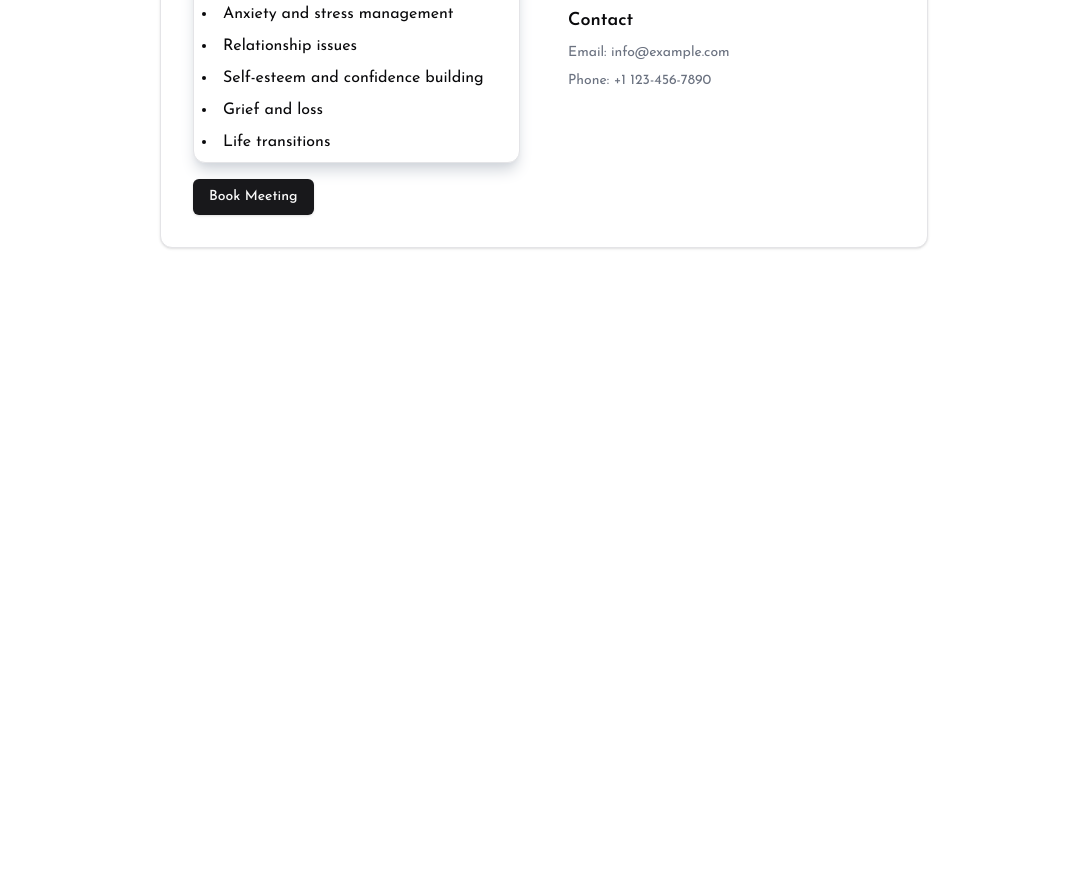
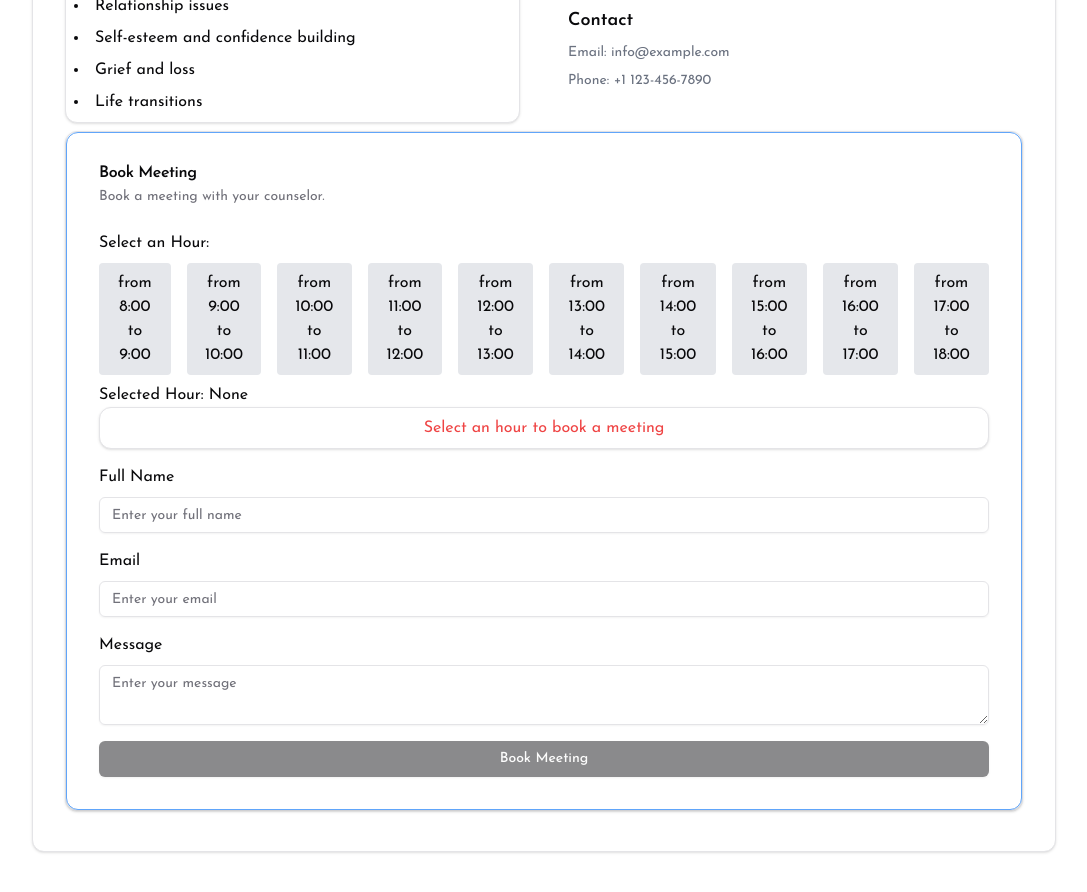
Before and after one commit to Francis-Mwaniki/Mental-health, a Next.js app: page /counselor/1 in a window 1280 px wide. Shown: the part 420-1312 px from the top of the page, without its empty margins (96-1183 px from the left). Before the commit the page ends 800 px from the top, so only its background shows below. Built offline with nearby package versions, Linux system fonts and the light colour scheme.

Commit message:
ook better

```diff
--- a/app/counselor/[id]/page.tsx
+++ b/app/counselor/[id]/page.tsx
@@ -1,11 +1,26 @@
 "use client";
 import { Button } from "@/components/ui/button"
 import Link from "next/link"
-import { Card } from "@/components/ui/card"
-import React, { use, useEffect } from "react"
+import { Card, CardContent, CardDescription, CardHeader, CardTitle } from "@/components/ui/card"
+import React, { use, useEffect, useState } from "react"
 import { Loader2 } from "lucide-react";
 import { useRouter } from "next/navigation";
-
+import { Input } from "@/components/ui/input";
+import { Textarea } from "@/components/ui/textarea";
+import { Label } from "@radix-ui/react-label";
+import toast from "react-hot-toast";
+interface Request {
+  id: number;
+  name: string;
+  email: string;
+  message: string;
+  hour: number;
+  counselorEmail: string;
+  counselorName: string;
+  shareMeetingLink: string;
+  isAccepted: boolean;
+  conselorId: number;
+}
 type Props = {
     params: {
         id: string;
@@ -30,6 +45,178 @@ export default function Component({params}: Props) {
   const router = useRouter();
     const { id } = params;
  const [isLoading, setIsLoading] = React.useState<boolean>(true)
+ const [selectedHour, setSelectedHour] = useState<number | null>(null);
+ const [isCheckingHour, setIsCheckingHour] = useState(false);
+ const [isUpdating, setIsUpdating] = useState(false);
+ const [bookingMessage, setBookingMessage] = useState('');
+ const [isBooking, setIsBooking] = useState(false);
+ const [isBookingSuccess, setIsBookingSuccess] = useState('');
+ const [isBookingError, setIsBookingError] = useState('');
+ const [isBookingInfo, setIsBookingInfo] = useState(false);
+ const [bookingEmail, setBookingEmail] = useState('');
+ const [bookingName, setBookingName] = useState('');
+ const [requests, setRequests] = useState<Request[]>([]);
+ const [isFetchingRequests, setIsFetchingRequests] = useState(false);
+ const availableHours = Array.from({ length: 10 }, (_, index) => index + 8)
+  const [user, setUser] = useState<Counselor>({
+    id: '',
+    name: '',
+    bio: '',
+    specialization: [],
+    organization: '',
+    availability: [],
+    location: '',
+    contact: {
+        email: '',
+        phone: '',
+    }
+});
+
+
+   //fetching all requests booked by user
+   const fetchRequests = async () => {
+    setIsFetchingRequests(true)
+    const res = await fetch(`/api/admin/counselors/requests`, {
+      method: 'POST',
+      headers: {
+        'Content-Type': 'application/json'
+      },
+      body: JSON.stringify({ id })
+    });
+
+    const data = await res.json();
+    console.log("request",data);
+
+    if (data.status === 200) {
+      const requests: Request[] = data.data;
+      setRequests(requests);
+      console.log(requests);
+      setIsFetchingRequests(false);
+    }
+
+    if (
+      data.status === 400 ||
+      data.status === 500 ||
+      data.status === 404 ||
+      data.status === 401 ||
+      data.status === 405
+    ) {
+      setIsFetchingRequests(false);
+      console.log(data.message);
+      toast.error(data.message,{
+        style: {
+          border: '1px solid #713200',
+          padding: '16px',
+          color: '#713200',
+        },
+        iconTheme: {
+          primary: '#713200',
+          secondary: '#FFFAEE',
+        },
+      });
+    }
+  };
+  const getMeetingLink = () => {
+    const randomString = Math.random().toString(36).substring(7);
+    return `https://construction-ruby.vercel.app/meeting/${randomString}`;
+  }
+
+
+  const handleBooking = async (e: any) => {
+    e.preventDefault();
+    if(!bookingName || !bookingEmail){
+      setIsBooking(false);
+      toast.error('Please fill in all fields',{
+        style: {
+          border: '1px solid #713200',
+          padding: '16px',
+          color: '#713200',
+        },
+        iconTheme: {
+          primary: '#713200',
+          secondary: '#FFFAEE',
+        },
+      });
+      return;
+    }
+    // /api/auth/counselor/booking
+    setIsBooking(true);
+    const res = await fetch(`/api/auth/counselor/booking`, {
+      method: 'POST',
+      headers: {
+        'Content-Type': 'application/json'
+      },
+      body: JSON.stringify({
+        id: id,
+        name: bookingName,
+        email: bookingEmail,
+        message: bookingMessage,
+        hour: selectedHour,
+        counselorId: id,
+        counselorEmail: user.contact.email,
+        counselorName: user.name,
+        shareMeetingLink: getMeetingLink()
+       })
+    });
+
+    const data = await res.json();
+    console.log(data);
+
+    if (data.status === 200) {
+      setIsBooking(false);
+      console.log(data.message);
+      setTimeout(() => {
+        toast.success(`${data.message}`, {
+          style: {
+            border: '1px solid #713200',
+            padding: '16px',
+            color: '#713200',
+          },
+          duration: 4000,
+          iconTheme: {
+            primary: '#713200',
+            secondary: '#FFFAEE',
+          },
+
+        });
+      }, 4000);
+    }
+
+    if (
+      data.status === 400 ||
+      data.status === 500 ||
+      data.status === 404 ||
+      data.status === 401 ||
+      data.status === 405
+    ) {
+      setIsBooking(false);
+      console.log(data.message);
+      toast.error(`${data.message}`, {
+        style: {
+          border: '1px solid #713200',
+          padding: '16px',
+          color: '#713200',
+        },
+        duration: 4000,
+        iconTheme: {
+          primary: '#713200',
+          secondary: '#FFFAEE',
+        },
+
+      });
+    }
+  }
+  const handleHourClick = (hour: number ) => {
+    if (selectedHour !== hour) {
+      setSelectedHour(hour);
+
+    } else {
+      // If the same hour is clicked again, unselect it
+      setSelectedHour(null);
+    }
+  }
+
+
 
 useEffect(() => {
   setIsLoading(true)
@@ -52,7 +239,7 @@ useEffect(() => {
    }
    {
     !isLoading && (<div className={` ${isLoading ? 'hidden rotate-45' : 'block transform rotate-0'}`}>
-    <Card className="w-full max-w-3xl p-4 md:p-8
+    <Card className="w-full sm:max-w-5xl p-4 md:p-8
     transition-all duration-500 ease-in-out transform
 
     "
@@ -90,7 +277,7 @@ useEffect(() => {
               behavioral therapy (CBT) and mindfulness techniques into her sessions.
             </p>
           </div>
-          <Card className="space-y-2 p-2 shadow-lg shadow-gray-300">
+          <Card className="space-y-2 p-2 ">
             <h2 className="text-lg font-semibold">Specialization</h2>
             <ul className="grid gap-2 list-disc list-inside">
               <li>Anxiety and stress management</li>
@@ -106,7 +293,7 @@ useEffect(() => {
             <h2 className="text-lg font-semibold">Organization</h2>
             <p className="text-sm text-gray-500 dark:text-gray-400">Acme Counseling Center</p>
           </div>
-          <Card  className="space-y-2 p-2 shadow-lg shadow-gray-300">
+          <Card  className="space-y-2 p-2 ">
             <h2 className="text-lg font-semibold">Availability</h2>
             <div className="grid gap-2 text-sm">
               <div>Monday: 9:00 AM - 5:00 PM</div>
@@ -127,12 +314,130 @@ useEffect(() => {
           </div>
         </div>
       </div>
-      <div className="flex justify-center pt-4">
-        <Link className="w-full" href="#">
-          <Button>Book Meeting</Button>
-        </Link>
-      </div>
+
+
+       {/* book meeting */}
+    <Card className=" my-2">
+                <Card className="p-2 border border-blue-400">
+                  <CardHeader>
+                <CardTitle>Book Meeting</CardTitle>
+                <CardDescription>Book a meeting with your counselor.</CardDescription>
+              </CardHeader>
+
+              <CardContent className="space-y-4">
+                <div className="space-y-2">
+                  {/*  */}
+                  <div>
+                  <h2>Select an Hour:</h2>
+                  <div className="flex space-x-4">
+                    {availableHours.map((hour) => (
+                      <button
+                        key={hour}
+                        className={`${
+                          selectedHour === hour ? 'bg-black text-white' : 'bg-gray-200'
+                        } px-4 py-2 my-2 rounded focus:outline-none`}
+                        onClick={() => handleHourClick(hour)}
+                        disabled={selectedHour !== null && selectedHour !== hour}
+                      >
+                        from {hour}:00 to {hour + 1}:00
+                      </button>
+                    ))}
+                  </div>
+                  <p>Selected Hour: {selectedHour !== null ? `${selectedHour}:00` : 'None'}</p>
+                  <Card className="p-2 flex items-center justify-center gap-x-3">
+                    {/* deselect  */}
+                    {/* TODO */}
+                 {
+                    selectedHour !== null && (
+                      <button
+                      className="bg-red-500 text-white px-4 py-2 rounded focus:outline-none"
+                      onClick={() => setSelectedHour(null)}
+                      disabled={selectedHour === null}
+                    >
+                      Deselect
+                    </button>
+                    )
+                 }
+                 {
+                  selectedHour === null && !isCheckingHour && (
+                    <p className="text-red-500">Select an hour to book a meeting</p>
+
+                  )
+                 }
+                 {
+                  isBookingSuccess !== '' && (
+                    <p className="text-green-500">{
+                      isBookingSuccess
+                    }</p>
+                  )
+                 }
+                 {
+                  isBookingError !== '' && (
+                    <p className="text-red-500">{isBookingError}</p>
+                  )
+                 }
+                 {/* checking hour availability  */}
+                  {
+                    isCheckingHour && (
+                      <div className="flex items-center justify-center w-full h-10 bg-gray-300 dark:bg-gray-800 animate-pulse">
+                        <span className="text-gray-500">
+                          {
+                            isCheckingHour ? 'Checking availabilty...' : 'Checked'
+                          }
+                        </span>
+                      </div>
+                    )
+                  }
+
+
+                 </Card>
+                </div>
+                </div>
+                <div className="space-y-2">
+                  <Label htmlFor="full_name">Full Name</Label>
+                  <Input
+                    id="full_name"
+                    value={bookingName}
+                    onChange={(e) => setBookingName(e.target.value)}
+                    type="text"
+                    placeholder="Enter your full name"
+                  />
+                </div>
+                <div className="space-y-2">
+                  <Label htmlFor="email">Email</Label>
+                  <Input
+                    id="email"
+                    value={bookingEmail}
+                    onChange={(e) => setBookingEmail(e.target.value)}
+                    type="email"
+                    placeholder="Enter your email"
+                  />
+                </div>
+                <div className="space-y-2">
+                  <Label htmlFor="message">Message</Label>
+                  <Textarea
+                  value={bookingMessage}
+                  onChange={(e) => setBookingMessage(e.target.value)}
+                    id="message"
+                    placeholder="Enter your message"
+                  />
+                </div>
+                <div className="space-y-2">
+                  <Button
+                  onClick={handleBooking}
+                  disabled={isCheckingHour || selectedHour === null || isBooking}
+                  className="justify-self-center flex justify-center items-center mx-auto w-full">Book
+                    Meeting
+                  </Button>
+                </div>
+
+              </CardContent>
+                </Card>
+
+              </Card>
     </Card>
+
+
     </div>)
    }
 
```
Also changed, not shown: app/chat/ai/page.tsx (+4 -4 lines).
